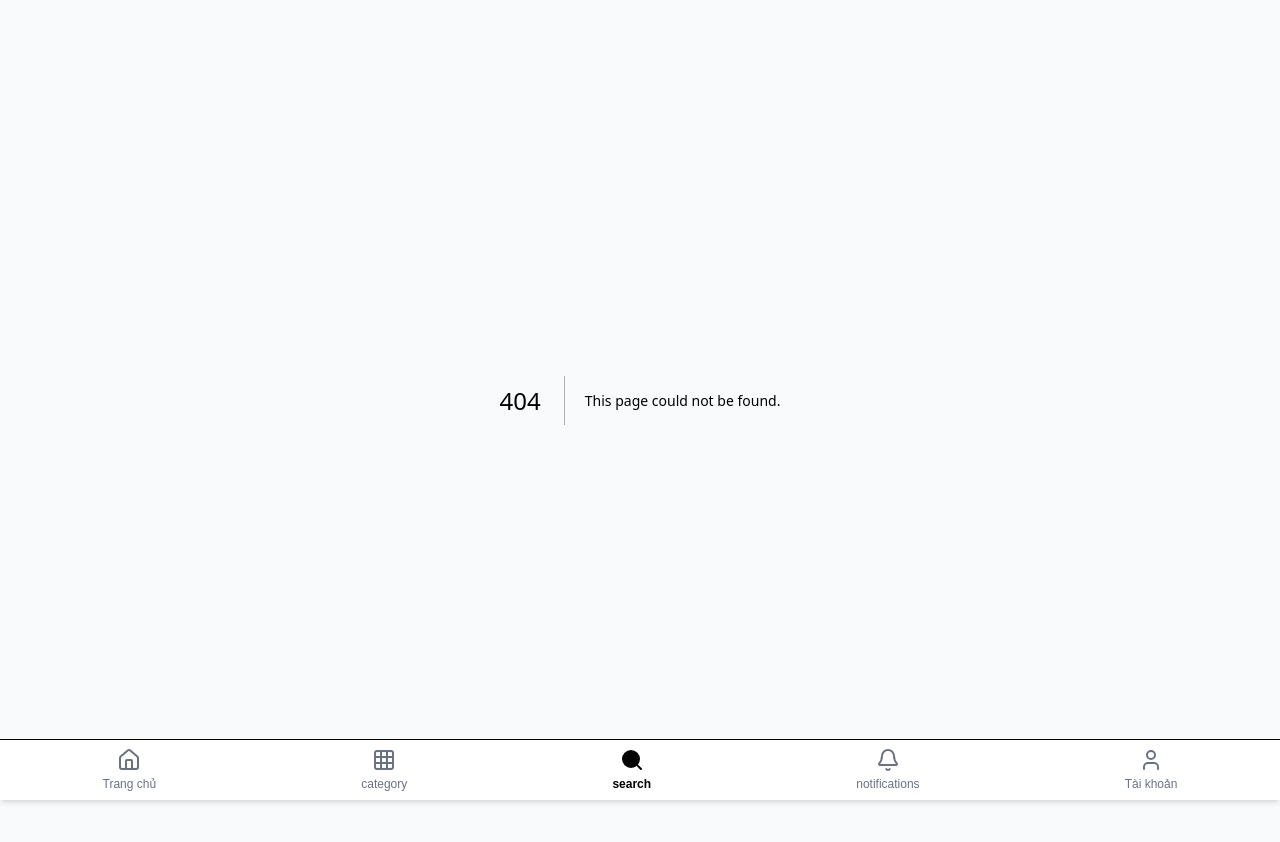
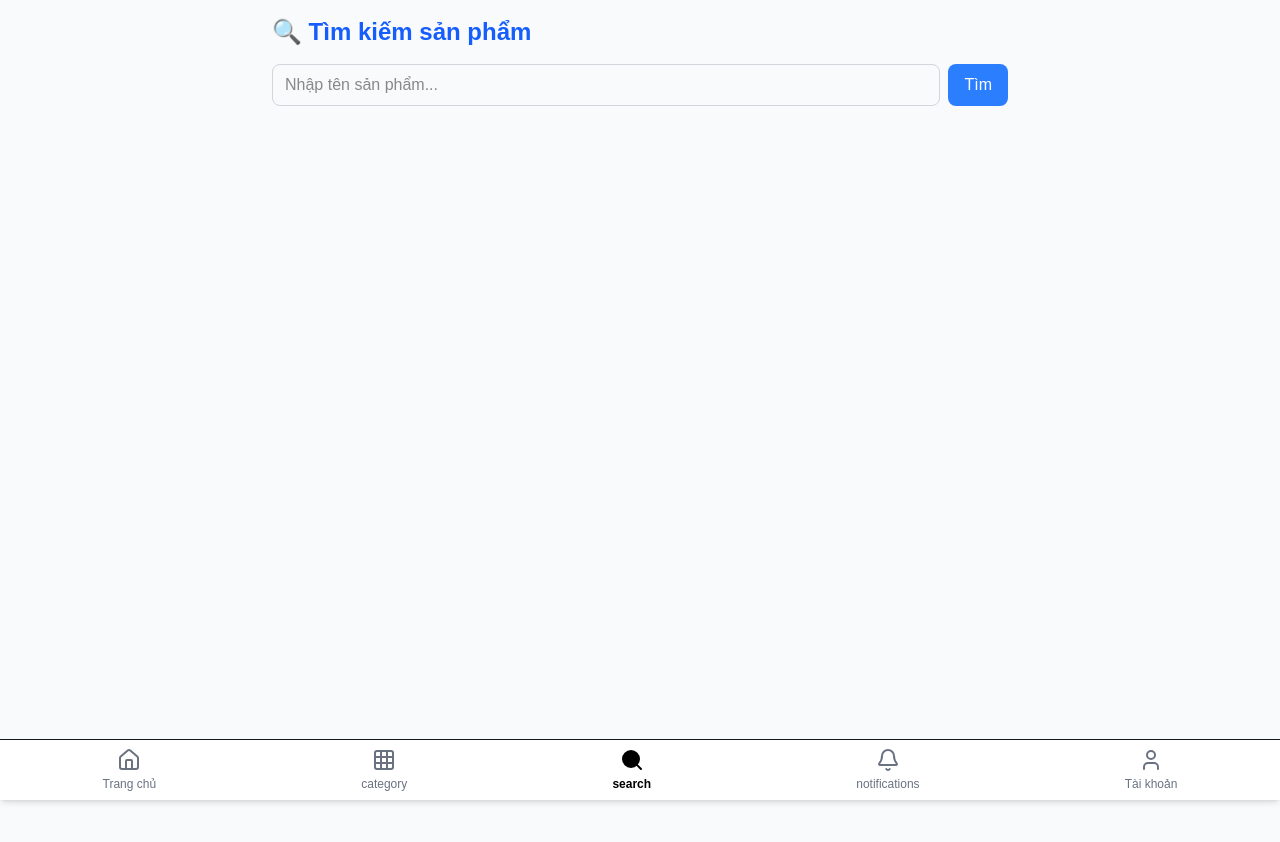
Before and after one commit to Titi-shop/titi.banluu, a Next.js app: page /search in a window 1280 px wide. Before the commit this address had no page. Shown: the top 842 px of the page. After the commit the page ends 800 px from the top, so only its background shows below. Built offline with nearby package versions, Linux system fonts and the light colour scheme.

Commit message:
Create page.tsx

```diff
--- /dev/null
+++ b/app/search/page.tsx
@@ -0,0 +1,66 @@
+"use client";
+
+import { useState } from "react";
+import Link from "next/link";
+
+export default function SearchPage() {
+  const [query, setQuery] = useState("");
+  const [results, setResults] = useState<any[]>([]);
+  const [loading, setLoading] = useState(false);
+
+  const handleSearch = async () => {
+    if (!query.trim()) return;
+    setLoading(true);
+    try {
+      const res = await fetch(`/api/products?search=${encodeURIComponent(query)}`);
+      const data = await res.json();
+      setResults(data);
+    } catch (err) {
+      console.error("Lỗi tìm kiếm:", err);
+    } finally {
+      setLoading(false);
+    }
+  };
+
+  return (
+    <main className="p-4 max-w-3xl mx-auto">
+      <h1 className="text-2xl font-bold text-blue-600 mb-4">🔍 Tìm kiếm sản phẩm</h1>
+
+      <div className="flex gap-2 mb-4">
+        <input
+          type="text"
+          value={query}
+          onChange={(e) => setQuery(e.target.value)}
+          placeholder="Nhập tên sản phẩm..."
+          className="flex-1 border border-gray-300 rounded-lg px-3 py-2 focus:outline-blue-400"
+        />
+        <button
+          onClick={handleSearch}
+          className="bg-blue-500 hover:bg-blue-600 text-white px-4 rounded-lg"
+        >
+          Tìm
+        </button>
+      </div>
+
+      {loading && <p>⏳ Đang tìm kiếm...</p>}
+
+      <div className="grid grid-cols-2 sm:grid-cols-3 gap-3">
+        {results.map((item) => (
+          <Link
+            key={item.id}
+            href={`/product/${item.id}`}
+            className="border rounded-lg shadow hover:shadow-md p-3 transition"
+          >
+            <img
+              src={item.images?.[0] || "/placeholder.png"}
+              alt={item.name}
+              className="rounded-md w-full h-36 object-cover"
+            />
+            <h3 className="font-semibold mt-2 text-gray-800 text-sm">{item.name}</h3>
+            <p className="text-orange-500 font-medium text-sm">{item.price} Pi</p>
+          </Link>
+        ))}
+      </div>
+    </main>
+  );
+}
```
